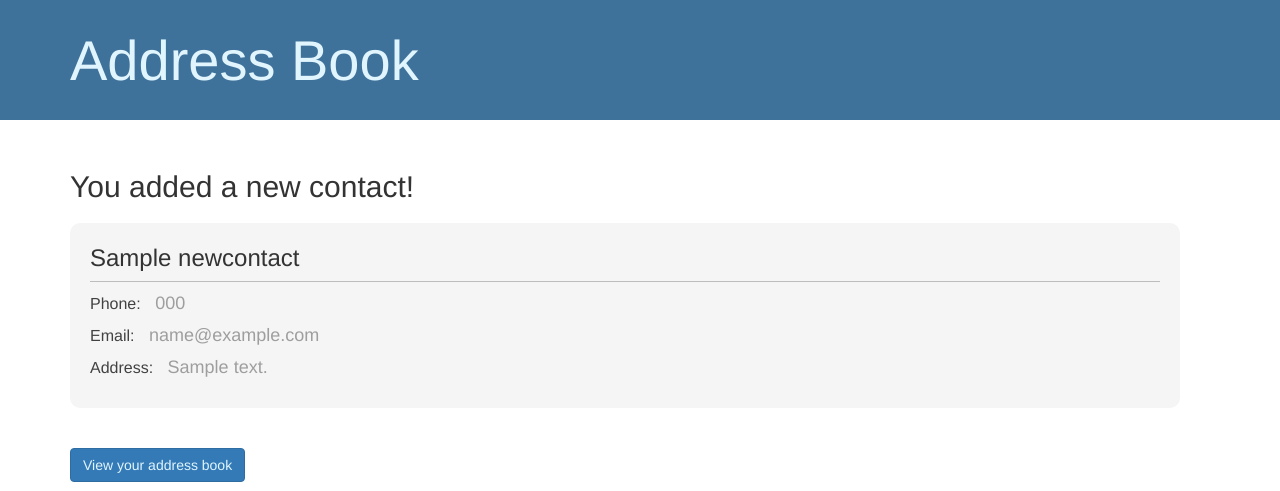
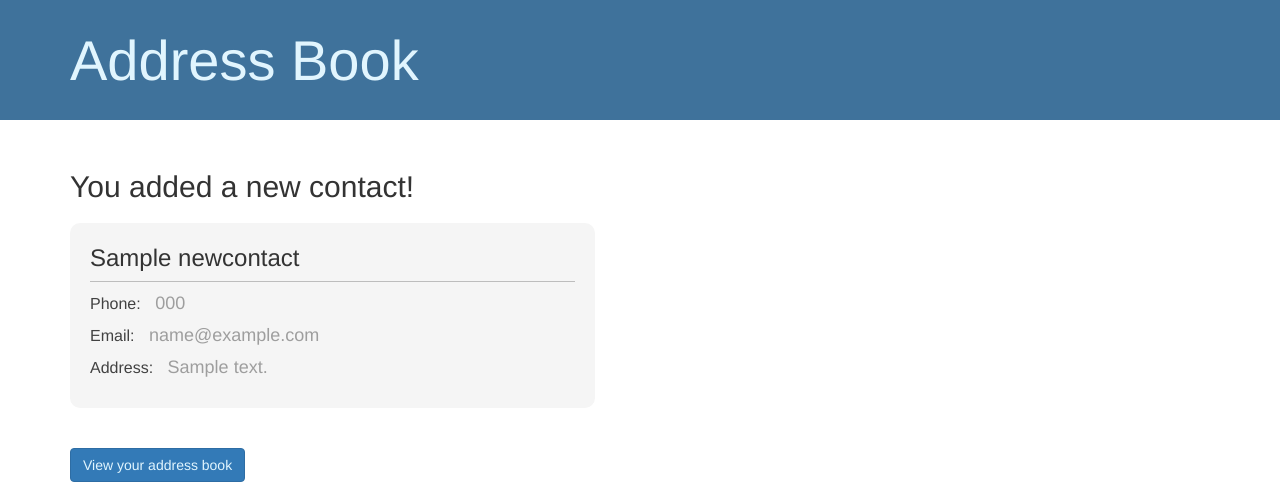
Before and after one commit to mckenro/address-book-app, a PHP site: template views/create_contact.html.twig in a window 1280 px wide. Shown: the top 491 px of the page. Run offline with PHP 8.4, Linux system fonts and the light colour scheme; the template is opened without the code that fills it: most values are stand-ins (such as "Sample title", 1, 10 or a date in 2020); some libraries are stand-ins or nearby versions.

Commit message:
add row and column to create_contact.html.twig

```diff
--- a/views/create_contact.html.twig
+++ b/views/create_contact.html.twig
@@ -1,4 +1,6 @@
 {% include 'head.html.twig' %}
+    <div class="row">
+      <div class="col-sm-6">
         <h2>You added a new contact!</h2>
         <div class="view-contact">
             <h3>{{ newcontact.getName }}</h3>
@@ -7,4 +9,6 @@
             <h4><span class="prefix"> Address: </span>{{ newcontact.getAddress }}</h4>
         </div>
         <p><a class = "btn btn-primary" href='/'>View your address book</a></p>
+      </div>
+    </div>
 {% include 'footer.html.twig' %}
```
Lines whose indentation alone changed are shown as unchanged.
